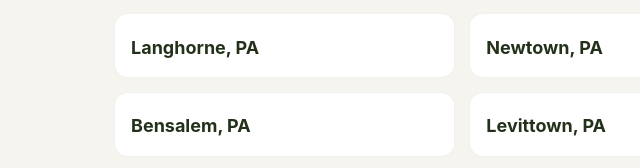
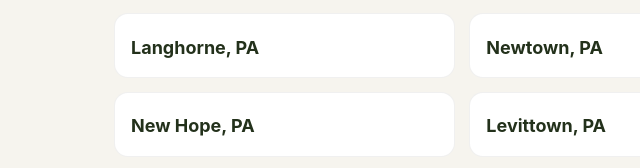
Before and after one commit to mattian7741/twinoaks-landscaping, a plain HTML site: page index.html in a window 1280 px wide. Shown: the part 2257-2425 px from the top of the page, 0-640 px from the left. Drawn offline with Linux system fonts and the light colour scheme.

Commit message:
minor edits

```diff
--- a/index.html
+++ b/index.html
@@ -408,7 +408,7 @@
             <div class="card"><h3>Langhorne, PA</h3></div>
             <div class="card"><h3>Newtown, PA</h3></div>
             <div class="card"><h3>Yardley, PA</h3></div>
-            <div class="card"><h3>Bensalem, PA</h3></div>
+            <div class="card"><h3>New Hope, PA</h3></div>
             <div class="card"><h3>Levittown, PA</h3></div>
             <div class="card"><h3>Feasterville, PA</h3></div>
             <div class="card"><h3>Holland, PA</h3></div>
```
